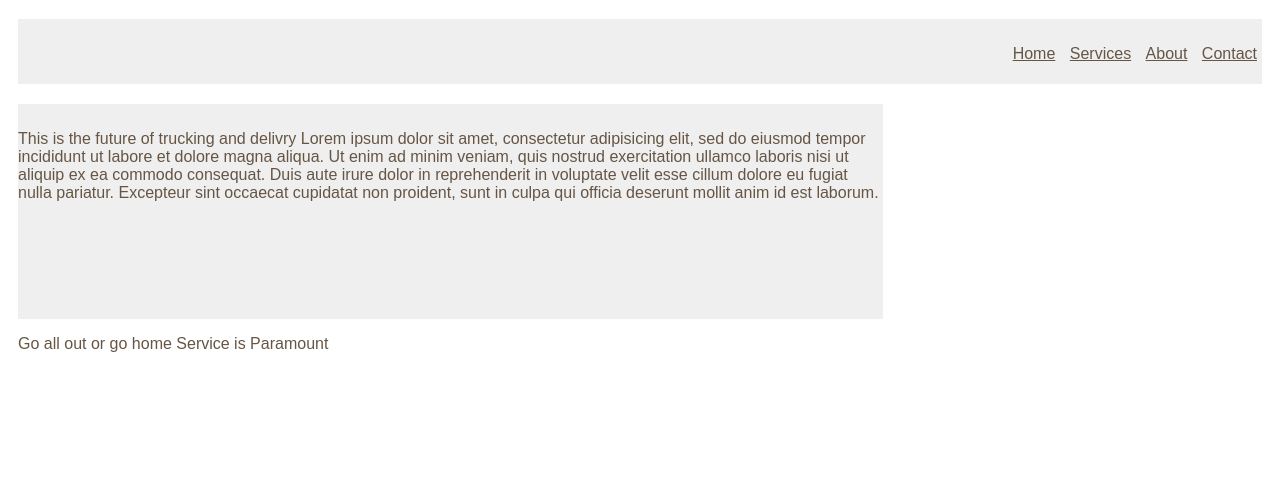
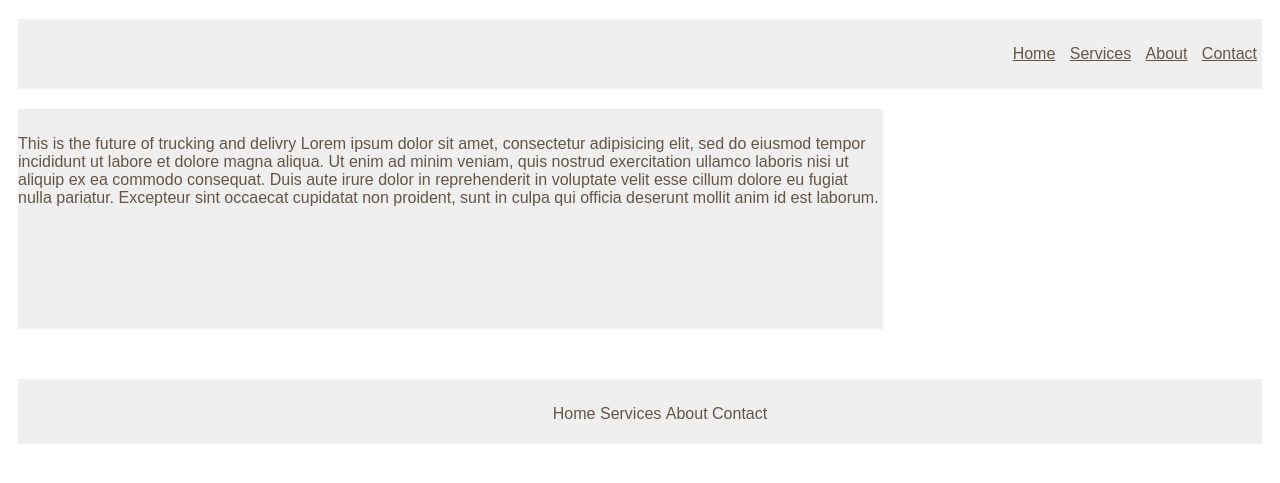
Before and after one commit to Bigupzz/Eurybia, a plain HTML site: page index.html in a window 1280 px wide. Shown: the part 69-552 px from the top of the page. Drawn offline with Linux system fonts and the light colour scheme.

Commit message:
added to framework and rework index

```diff
--- a/index.html
+++ b/index.html
@@ -31,7 +31,14 @@
 			</div>
 		</div>
 		<div class ="grid-100">
-		<p>Go all out or go home Service is Paramount<p>
+		<footer>
+			<ul>
+				<li>Home</li>
+				<li>Services</li>
+				<li>About</li>
+				<li>Contact</li>
+			</ul>
+		</footer>
 		</div>
 	</body>
 </html>
--- a/resources/css/main.css
+++ b/resources/css/main.css
@@ -4,9 +4,15 @@
 
 }
 
-#nav, #feature, .article, #footer {
+#nav, #feature, .article {
 	background-color: #efefef;
 	margin-top: 20px;
+	padding: 10px 0px 10px 0px;
+}
+
+footer {
+	background-color: #efefef;
+	margin-top: 50px;
 	padding: 10px 0px 5px 0px;
 }
 
@@ -18,7 +24,8 @@
 	height: 200px;
 }
 
-li {
+#nav li {
 	display: inline;
 	padding: 5px;
+	list-style-type: none;
 }
--- a/resources/unsemantic-master/assets/stylesheets/unsemantic-grid-responsive-tablet.css
+++ b/resources/unsemantic-master/assets/stylesheets/unsemantic-grid-responsive-tablet.css
@@ -144,9 +144,20 @@
 
 @media (max-width: 767px) {
 
-h1{
+
+/************************************code custom**************************/
+h1 {
   text-align: center;
 }
+
+footer li{
+  display: block;
+  text-align: center;
+}
+
+
+/************************************code custom end**************************/
+
 
   .mobile-push-5, .mobile-pull-5, .mobile-push-10, .mobile-pull-10, .mobile-push-15, .mobile-pull-15, .mobile-push-20, .mobile-pull-20, .mobile-push-25, .mobile-pull-25, .mobile-push-30, .mobile-pull-30, .mobile-push-35, .mobile-pull-35, .mobile-push-40, .mobile-pull-40, .mobile-push-45, .mobile-pull-45, .mobile-push-50, .mobile-pull-50, .mobile-push-55, .mobile-pull-55, .mobile-push-60, .mobile-pull-60, .mobile-push-65, .mobile-pull-65, .mobile-push-70, .mobile-pull-70, .mobile-push-75, .mobile-pull-75, .mobile-push-80, .mobile-pull-80, .mobile-push-85, .mobile-pull-85, .mobile-push-90, .mobile-pull-90, .mobile-push-95, .mobile-pull-95, .mobile-push-33, .mobile-pull-33, .mobile-push-66, .mobile-pull-66 {
     position: relative;
@@ -793,9 +804,25 @@ h1{
 }
 @media (min-width: 768px) and (max-width: 1024px) {
 
+/*****************************code customs******************************************/
   h1{
     text-align: center;
   }
+
+
+
+footer  {
+
+  text-align: center;
+
+}
+
+li {
+  display: inline-block;
+  list-style-type: none;
+}
+
+  /******************************code customs***************************************/
 
   .tablet-push-5, .tablet-pull-5, .tablet-push-10, .tablet-pull-10, .tablet-push-15, .tablet-pull-15, .tablet-push-20, .tablet-pull-20, .tablet-push-25, .tablet-pull-25, .tablet-push-30, .tablet-pull-30, .tablet-push-35, .tablet-pull-35, .tablet-push-40, .tablet-pull-40, .tablet-push-45, .tablet-pull-45, .tablet-push-50, .tablet-pull-50, .tablet-push-55, .tablet-pull-55, .tablet-push-60, .tablet-pull-60, .tablet-push-65, .tablet-pull-65, .tablet-push-70, .tablet-pull-70, .tablet-push-75, .tablet-pull-75, .tablet-push-80, .tablet-pull-80, .tablet-push-85, .tablet-pull-85, .tablet-push-90, .tablet-pull-90, .tablet-push-95, .tablet-pull-95, .tablet-push-33, .tablet-pull-33, .tablet-push-66, .tablet-pull-66 {
     position: relative;
@@ -1444,10 +1471,21 @@ h1{
 }
 @media (min-width: 1025px) {
 
-  #nav{
+/*******************************code customs************************************************/
+  #nav {
     text-align: right;
   }
 
+footer  {
+  text-align: center;
+
+}
+
+li {
+  list-style-type: none;
+  display: inline-block;
+}
+/********************************code customs**********************************************/
 
 
   .push-5, .pull-5, .push-10, .pull-10, .push-15, .pull-15, .push-20, .pull-20, .push-25, .pull-25, .push-30, .pull-30, .push-35, .pull-35, .push-40, .pull-40, .push-45, .pull-45, .push-50, .pull-50, .push-55, .pull-55, .push-60, .pull-60, .push-65, .pull-65, .push-70, .pull-70, .push-75, .pull-75, .push-80, .pull-80, .push-85, .pull-85, .push-90, .pull-90, .push-95, .pull-95, .push-33, .pull-33, .push-66, .pull-66 {
```
